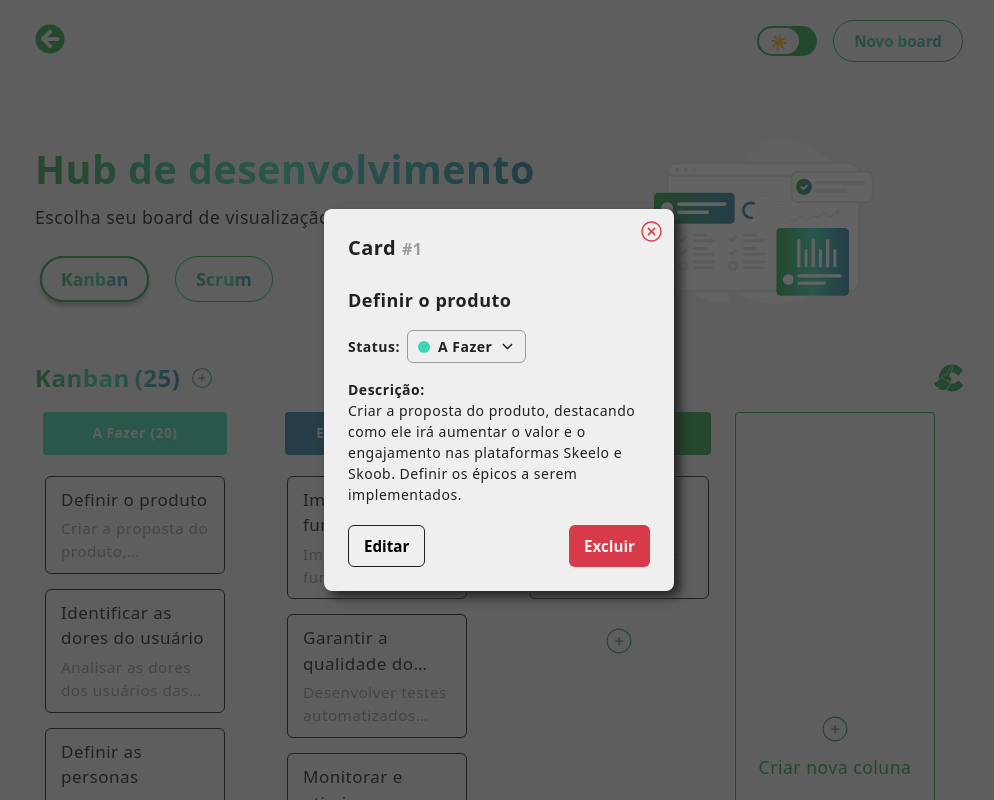
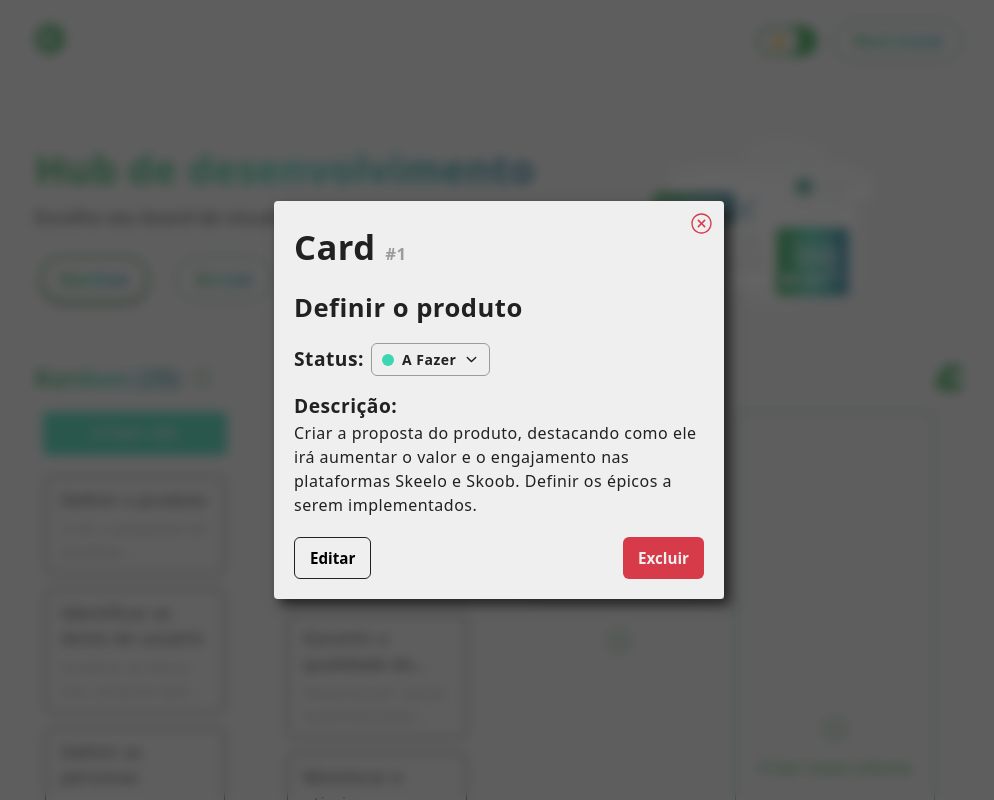
Before and after one commit to eliscmattosinho/Board-de-Desenvolvimento, a React (Vite) app: page /boards in a window 1280 px wide. Both pictures are taken after a click on the element 276 px from the left and 524 px from the top of the page. Shown: the top 800 px of the page, without its empty margins (141-1135 px from the left). Built offline with nearby package versions, Linux system fonts and the light colour scheme.

Commit message:
refactor(Modal): apply layout adjustments and general style improvements

```diff
--- a/src/components/Modal/DeleteModal/ConfirmDeleteModal.css
+++ b/src/components/Modal/DeleteModal/ConfirmDeleteModal.css
@@ -1,6 +1,11 @@
 .modal-delete {
   align-items: center;
   text-align: center;
+}
+
+.modal-del-title {
+  font-size: clamp(1.05rem, calc(1rem + 0.6vw), 1.3rem);
+  font-weight: 700;
 }
 
 .modal-delete .modal-actions {
--- a/src/components/Modal/DeleteModal/ConfirmDeleteModal.jsx
+++ b/src/components/Modal/DeleteModal/ConfirmDeleteModal.jsx
@@ -17,9 +17,10 @@ export default function ConfirmDeleteModal({
         <Modal
             onClose={onCancel}
             showHeader={false}
+            width="300px"
         >
             <div className="modal-content modal-delete">
-                <h3 className="modal-title text-alert">Excluir {entityText}</h3>
+                <h2 className="modal-title modal-del-title text-alert">Excluir {entityText}</h2>
                 <p>
                     Deseja mesmo excluir a {entityText}? Esta ação não pode ser desfeita.
                 </p>
--- a/src/components/Modal/Modal.css
+++ b/src/components/Modal/Modal.css
@@ -1,3 +1,4 @@
+/* MODAL OVERLAY */
 .modal {
     position: fixed;
     top: 0;
@@ -7,90 +8,116 @@
     inset: 0;
     background: var(--modal-overlay);
     padding: 1rem;
+    backdrop-filter: blur(6px);
 
     display: flex;
     align-items: center;
     justify-content: center;
-    z-index: 999;
-}
-
-.dark .modal-wrapper {
-    border-radius: 8px;
-    padding: 2px;
-    background: linear-gradient(90deg, #2DA44A 0%, #3DD6B3 50%, #2C7FA3 100%);
-    display: inline-block;
-
-    animation: scaleIn 0.30s ease-in-out forwards;
-    transform-origin: center;
-    transition: all 0.30s ease-in-out;
-}
-
-.modal-container {
-    position: relative;
-    display: flex;
-    flex-direction: column;
-    gap: 1rem;
-    background: var(--bg-color);
-    color: var(--text-color);
-    border-radius: 8px;
-    box-shadow: var(--modal-shadow);
-
-    width: 350px;
-    max-width: 600px;
-    min-width: 280px;
-    padding: 1.5rem;
-}
-
-.dark .modal-wrapper .modal-container {
-    border-radius: 8px;
-    background: var(--bg-color);
-}
-
-.modal-header-row {
-    display: flex;
-    align-items: center;
-    justify-content: space-between;
-}
-
-.modal-body {
-    margin-top: 8px;
-}
-
-.modal-content {
-    display: flex;
-    flex-direction: column;
-    gap: 1rem;
-    color: var(--text-color);
-}
-
-.modal-title {
-    font-size: 20px;
-    color: var(--text-color);
-}
-
-.modal-content p {
-    font-size: 14px;
 }
 
 .modal svg {
     background: transparent;
 }
 
-.modal-btn {
-    border: none;
-    border-radius: 6px;
-    padding: 10px 15px;
-    cursor: pointer;
+/* MODAL */
+
+/* CONTAINER - COLORED BORDER */
+.modal-container {
+    position: relative;
+    box-shadow: var(--modal-shadow);
+    width: 100%;
+    max-width: 360px;
+
+    animation: scaleIn 0.3s ease-in-out forwards;
 }
 
-.btn-edit {
-    border: 1px solid var(--global-black);
+/* Aplicação da borda colorida */
+.dark .modal-container {
+    padding: 2px;
+    border-radius: 6px;
+    background: linear-gradient(90deg, #2DA44A 0%, #3DD6B3 50%, #2C7FA3 100%);
+    transform-origin: center;
 }
 
+.modal-container.closing {
+    animation: scaleOut 0.25s ease-in forwards;
+}
+
+/* MODAL - FUTURE CONTENT */
+.modal-inner {
+    display: flex;
+    flex-direction: column;
+    align-items: flex-start;
+    gap: 1rem;
+
+    background: var(--bg-color);
+    color: var(--text-color);
+    border-radius: 4px;
+    padding: 20px;
+
+    transition: all 0.3s ease-in-out;
+}
+
+/* HEADER */
+.modal-header {
+    display: flex;
+    justify-content: flex-start;
+    align-items: center;
+    width: 100%;
+}
+
+
+.modal-title {
+    width: 100%;
+    font-size: clamp(1.5rem, calc(1.2rem + 1.2vw), 2.5rem);
+}
+
+.modal-body {
+    width: 100%;
+}
+
+.btn-close {
+    position: absolute;
+    top: 10px;
+    right: 10px;
+    background: transparent;
+    border: none;
+    cursor: pointer;
+
+    transition: all 0.3s ease-in-out;
+}
+
+.btn-close:hover {
+    transform: scale(1.1);
+}
+
+/* GENERAL CONTENT */
+.modal-content {
+    display: flex;
+    flex-direction: column;
+    align-items: flex-start;
+    gap: 1rem;
+    width: 100%;
+    color: var(--text-color);
+}
+
+/* RESPONSIVE FONT */
+
+.modal-content label,
+.modal-content h3 {
+    font-size: clamp(0.9rem, calc(0.8rem + 0.6vw), 1.2rem);
+}
+
+.modal-content p {
+  font-size: clamp(0.875rem, calc(0.85rem + 0.4vw), 1rem);
+}
+
+/* FORM ELEMENTS */
 .modal-field {
     display: flex;
     flex-direction: column;
     gap: 5px;
+    width: 100%;
 }
 
 .input-title {
@@ -99,6 +126,7 @@
 }
 
 .input-entry {
+    width: 100%;
     max-width: 100%;
     border: 1px solid var(--global-gray);
     border-radius: 6px;
@@ -119,25 +147,23 @@ input::placeholder,
     color: var(--global-gray);
 }
 
-.btn-close {
-    position: absolute;
-    top: 10px;
-    right: 10px;
-    background: transparent;
-    border: none;
-    cursor: pointer;
-
-    transition: all 0.3s ease-in-out;
-}
-
-.btn-close:hover {
-    transform: scale(1.1);
-}
-
+/* BTN GROUP */
 .modal-actions {
     display: flex;
     justify-content: space-between;
     padding-top: 20px;
+}
+
+/* BUTTONS */
+.modal-btn {
+    border: none;
+    border-radius: 6px;
+    padding: 10px 15px;
+    cursor: pointer;
+}
+
+.btn-edit {
+    border: 1px solid var(--global-black);
 }
 
 /* Estado desabilitado (sem alterações) */
@@ -156,6 +182,8 @@ input::placeholder,
 .modal-btn.btn-save.active:hover {
     background-color: var(--hover-green);
 }
+
+/* TOOLTIP */
 
 /* Base do botão com tooltip */
 button[data-tooltip]:not(.btn-close) {
@@ -211,12 +239,20 @@ button[data-tooltip]:hover::before {
     opacity: 1;
 }
 
+/* Tooltip invisível em mobile */
+button[data-tooltip]:active::after {
+    visibility: hidden;
+}
+
+/* ANIMAÇÕES */
+
 /* Entrada (abrindo) */
 @keyframes scaleIn {
     from {
         opacity: 0;
         transform: scale(0.8);
     }
+
     to {
         opacity: 1;
         transform: scale(1);
@@ -229,13 +265,15 @@ button[data-tooltip]:hover::before {
         opacity: 1;
         transform: scale(1);
     }
+
     to {
         opacity: 0;
         transform: scale(0.8);
     }
 }
 
-/* Classe para fechar o modal */
-.modal-wrapper.closing {
-    animation: scaleOut 0.25s ease-in forwards;
+@media (min-width: 768px) {
+    .modal-container {
+        max-width: 450px;
+    }
 }
--- a/src/components/Modal/ModalDesktop.jsx
+++ b/src/components/Modal/ModalDesktop.jsx
@@ -1,4 +1,4 @@
-import React, { useState, useEffect, useRef } from "react";
+import React, { useState, useEffect } from "react";
 import { IoIosCloseCircleOutline } from "react-icons/io";
 import { lockBodyScroll, unlockBodyScroll } from "@utils/modalUtils";
 
@@ -7,31 +7,32 @@ export default function ModalDesktop({
     children,
     onClose,
     showHeader = true,
-    width = "350px",
+    width = "100%",
     className = "",
     closeTooltip = "Fechar",
     isOpen = true,
 }) {
-    const [animating, setAnimating] = useState("opening");
-    const sheetRef = useRef(null);
-    const velocityRef = useRef(0);
+    const [animationState, setAnimationState] = useState("opening");
 
     useEffect(() => {
-        if (isOpen) {
-            lockBodyScroll();
-            setAnimating("opening");
-            const timer = setTimeout(() => setAnimating(null), 300);
-            return () => {
-                clearTimeout(timer);
-                unlockBodyScroll();
-            };
-        } else {
+        if (!isOpen) {
             unlockBodyScroll();
+            return;
         }
+
+        lockBodyScroll();
+        setAnimationState("opening");
+
+        const timer = setTimeout(() => setAnimationState(""), 300);
+
+        return () => {
+            clearTimeout(timer);
+            unlockBodyScroll();
+        };
     }, [isOpen]);
 
     const handleClose = () => {
-        setAnimating("closing");
+        setAnimationState("closing");
         setTimeout(() => onClose(), 250);
     };
 
@@ -39,22 +40,19 @@ export default function ModalDesktop({
 
     return (
         <div className="modal">
-            <div className={`modal-wrapper ${animating === "closing" ? "closing" : ""}`}>
-                <div
-                    className={`modal-container ${className}`}
-                    style={{
-                        width,
-                        transition: velocityRef.current === 0 ? "height 0.2s ease" : "none",
-                    }}
-                    ref={sheetRef}
-                    onClick={(e) => e.stopPropagation()}
-                >
+            <div
+                className={`modal-container ${className} ${animationState}`}
+                style={{ width }}
+            >
+                <div className="modal-inner" onClick={(e) => e.stopPropagation()}>
                     {showHeader && (
-                        <div className="modal-header-row">
+                        <div className="modal-header">
                             {title && <h2 className="modal-title">{title}</h2>}
                         </div>
                     )}
+
                     <div className="modal-body">{children}</div>
+
                     <button
                         type="button"
                         className="btn-close"
--- a/src/features/card/components/CardModal/CardModal.css
+++ b/src/features/card/components/CardModal/CardModal.css
@@ -1,11 +1,11 @@
 .task-id {
     color: var(--global-gray);
-    font-size: 16px;
+    font-size: clamp(0.85rem, calc(0.8rem + 0.4vw), 1.05rem);
 }
 
 .task-name {
-    font-size: 18px;
-    font-weight: 600;
+  font-size: clamp(1.1rem, calc(1rem + 0.8vw), 1.6rem);
+  font-weight: 600;
 }
 
 .description-text {
--- a/src/features/card/components/CardView.jsx
+++ b/src/features/card/components/CardView.jsx
@@ -5,7 +5,7 @@ import StatusDropdown from "@components/StatusDropdown/StatusDropdown";
 export default function CardView({ title, description, columns, currentColumnId, onSelect }) {
     return (
         <div className="modal-content view-task-modal card-view">
-            <h3 className="task-name">{title}</h3>
+            <h2 className="task-name">{title}</h2>
             <div className="status-block">
                 <label className="input-title">Status:</label>
                 <StatusDropdown columns={columns} currentColumnId={currentColumnId} onSelect={onSelect} />
--- a/src/features/column/components/ColorPickerPanel/ColorPickerPanel.css
+++ b/src/features/column/components/ColorPickerPanel/ColorPickerPanel.css
@@ -132,6 +132,10 @@
     box-shadow: var(--item-shadow);
 }
 
+.color-picker-panel .react-colorful__saturation {
+    border-bottom: 0;
+}
+
 input[type="radio"] {
     accent-color: var(--global-green);
     transition: all 0.2s ease-in-out;
```
